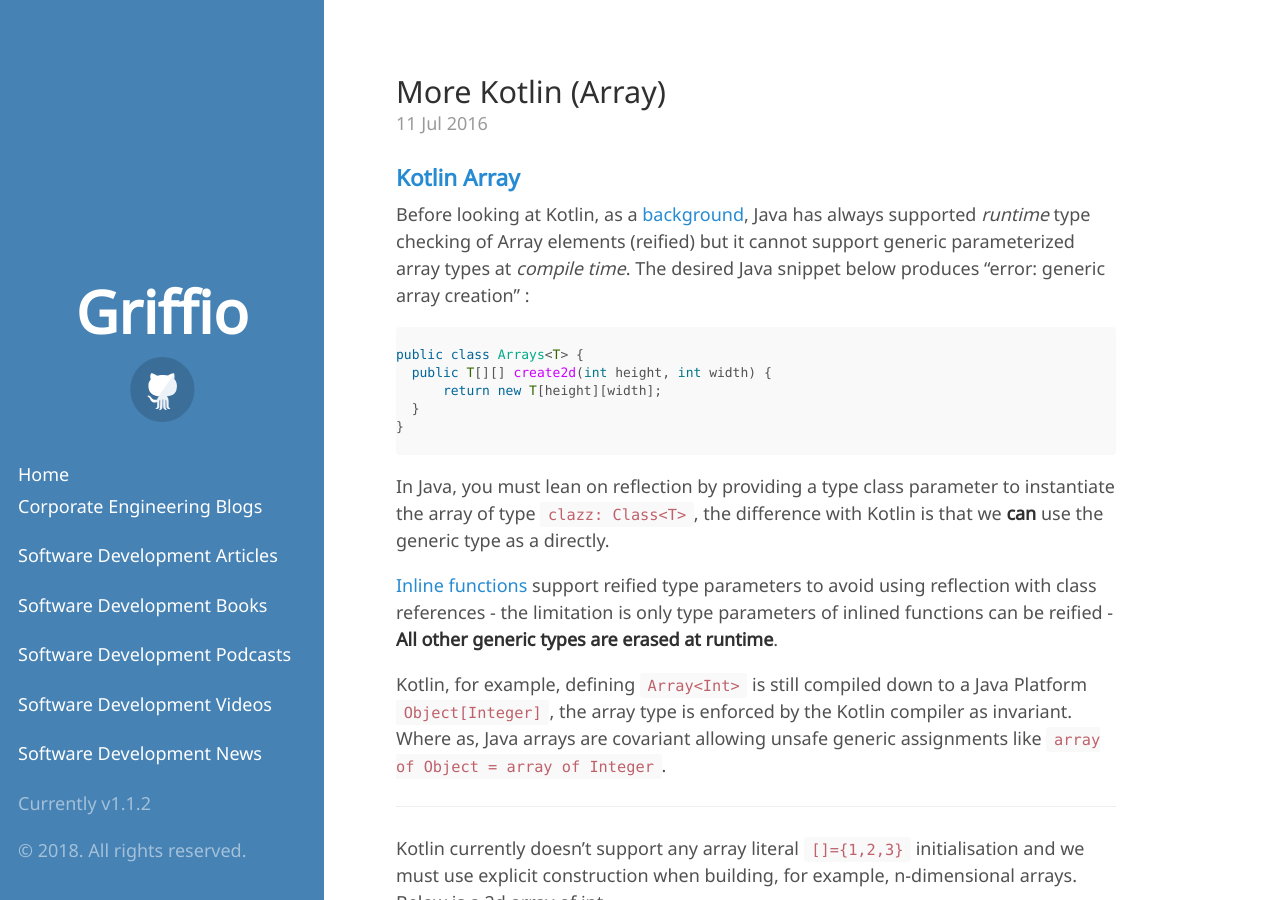
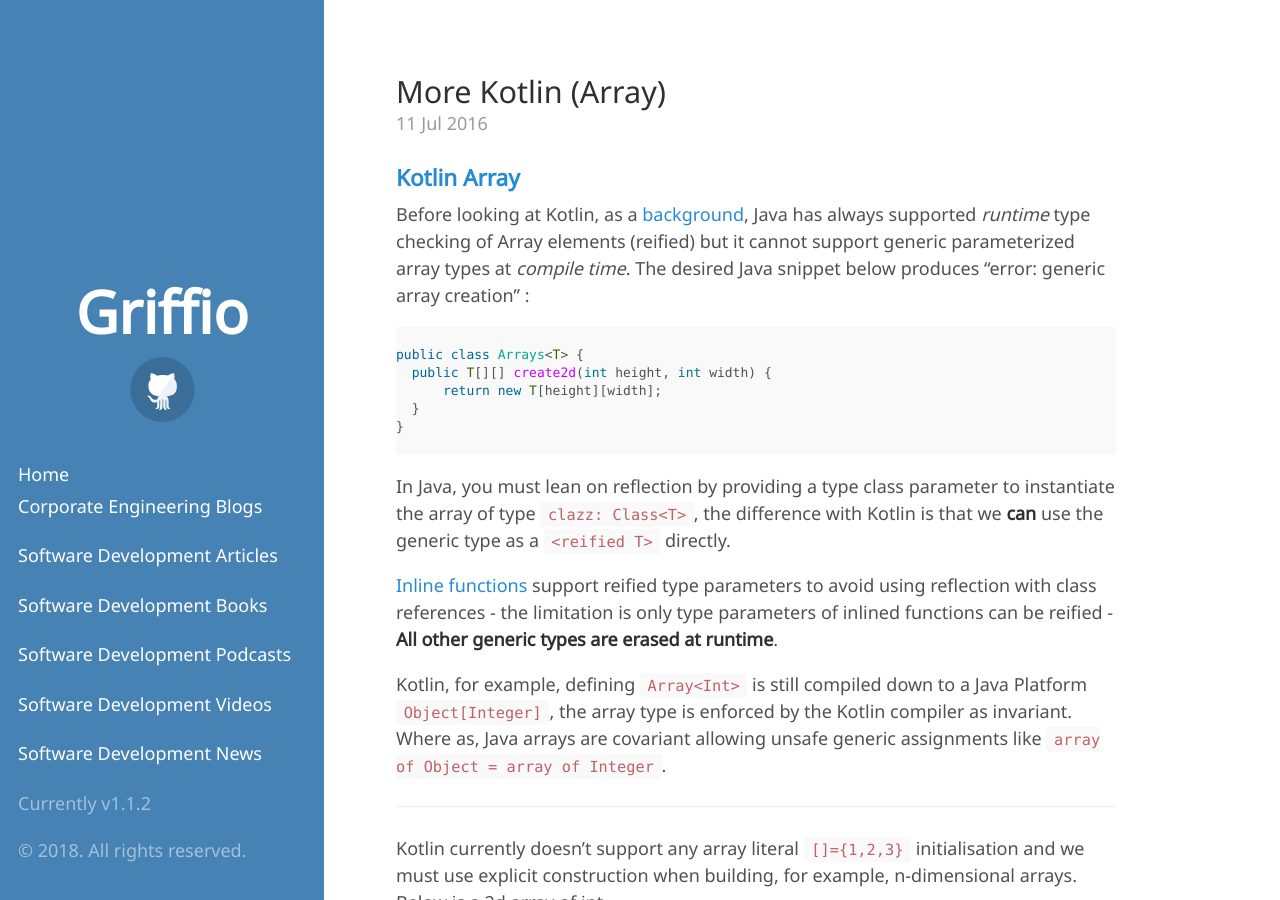
Before and after one commit to griffio/griffio.github.io, a Jekyll site: the page built from _posts/2016-07-11-More-Kotlin-Arrays.md, in a window 1280 px wide and 900 px high. Built offline with Jekyll 4.4.1, drawn with Linux system fonts in a browser that asks for light colours; some web fonts are replaced.

Commit message:
Update 2016-07-11-More-Kotlin-Arrays.md

````diff
--- a/_posts/2016-07-11-More-Kotlin-Arrays.md
+++ b/_posts/2016-07-11-More-Kotlin-Arrays.md
@@ -22,7 +22,7 @@
 
 ~~~
 
-In Java, you must lean on reflection by providing a type class parameter to instantiate the array of type ```clazz: Class<T>```, the difference with Kotlin is that we **can** use the generic type as a <reified T> directly.
+In Java, you must lean on reflection by providing a type class parameter to instantiate the array of type ```clazz: Class<T>```, the difference with Kotlin is that we **can** use the generic type as a ```<reified T>``` directly.
 
 [Inline functions](https://kotlinlang.org/docs/reference/inline-functions.html) support reified type parameters to avoid using reflection with class references - the limitation is only type parameters of inlined functions can be reified -
 **All other generic types are erased at runtime**.
````
